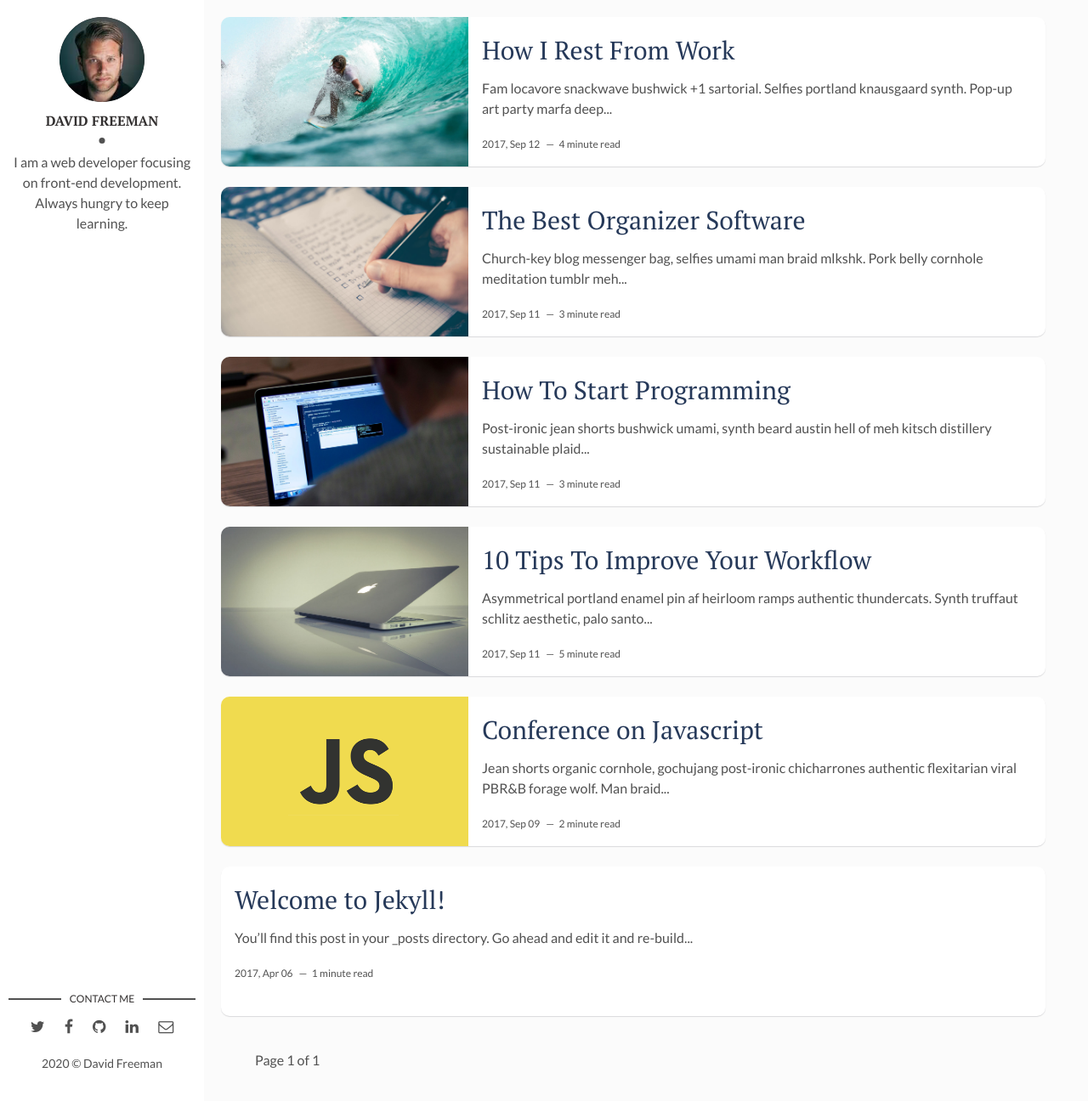
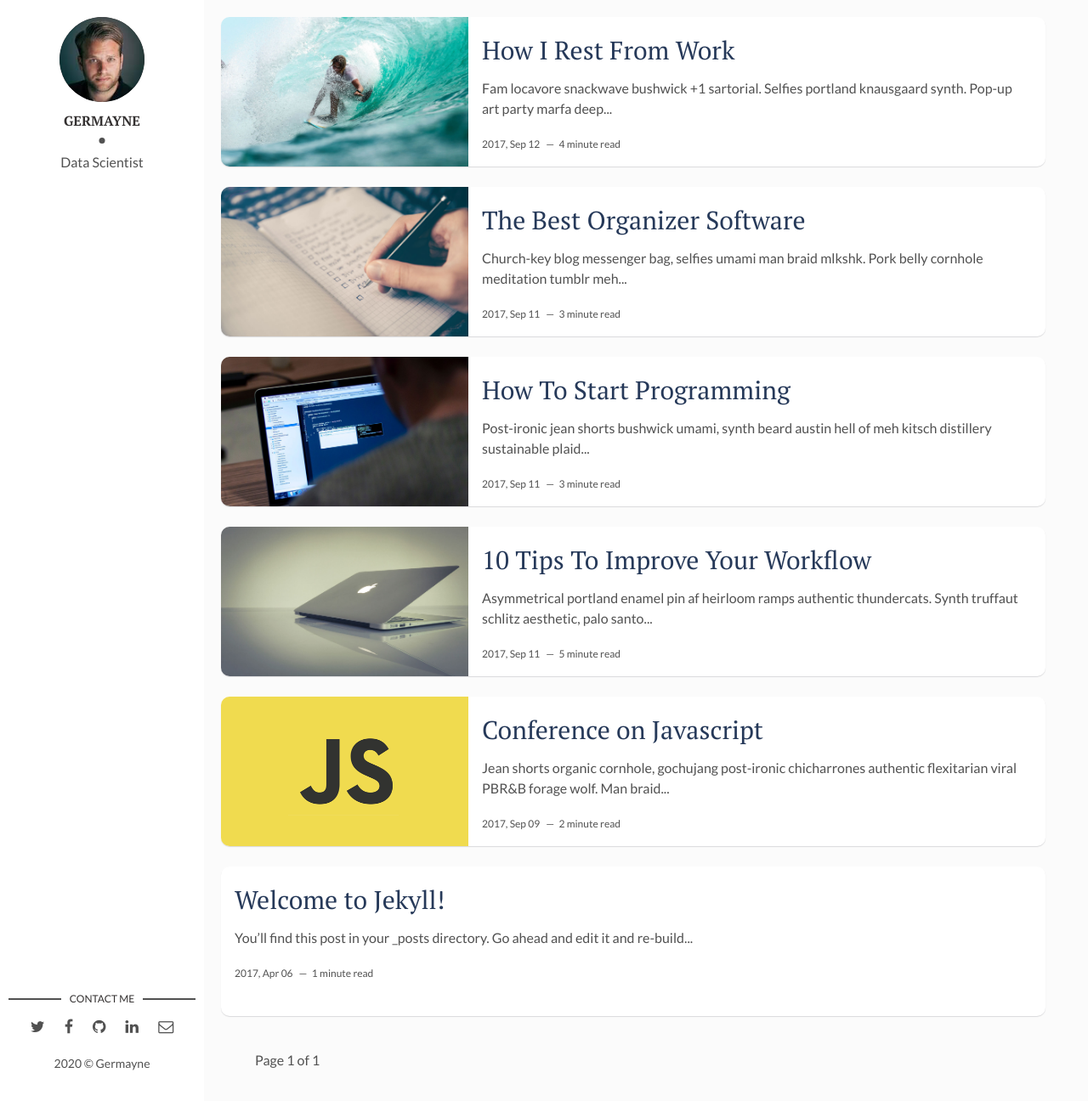
Before and after one commit to germayneng/germayneng.github.io, a Jekyll site: the page built from index.html, in a window 1280 px wide and 1296 px high. Shown: the whole window at 85% size. Built offline with Jekyll 4.4.1, drawn with Linux system fonts in a browser that asks for light colours; the list of posts is cut into pages by our own code.

Commit message:
make some minior changes to config - update some personal info

```diff
--- a/_config.yml
+++ b/_config.yml
@@ -9,17 +9,17 @@ url: "https://germayneng.github.io" # the base hostname & protocol for your site
 site-twitter: #if your site has a twitter account, enter it here
 
 # Author Settings
-author: David Freeman # add your name
+author: Germayne # add your name
 author-img: david-freeman.jpg # add your photo
-about-author: I am a web developer focusing on front-end development. Always hungry to keep learning. # add description
+about-author: Data Scientist  # add description
 social-twitter: # add your Twitter handle
 social-facebook: # add your Facebook handle
-social-github: artemsheludko # add your Github handle
-social-linkedin: # add your Linkedin handle
+social-github: germayneng # add your Github handle
+social-linkedin: germayneng# add your Linkedin handle
 social-email: # add your Email address
 
 # Disqus
-discus-identifier: mr-brown # add your discus identifier
+discus-identifier: germayne # add your discus identifier
 
 # Tracker
 analytics: # Google Analytics
```
